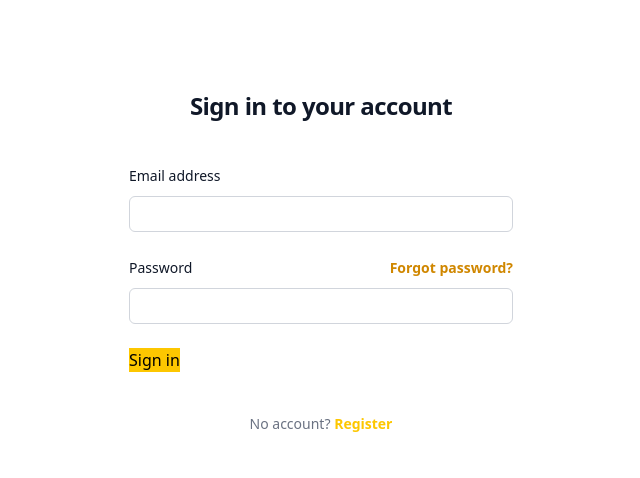
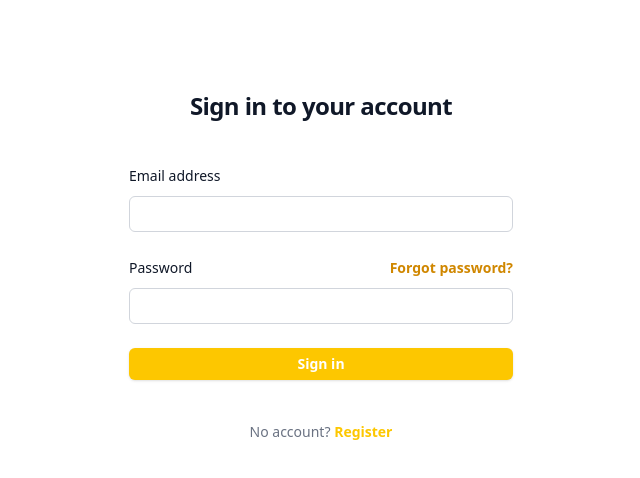
Before and after one commit to Kutukobra/cs9sbd, a React (Vite) app: page /login in a window 1280 px wide. Shown: the top 478 px of the page, without its empty margins (319-959 px from the left). Built offline with nearby package versions, Linux system fonts and the light colour scheme.

Commit message:
Login loading

```diff
--- a/src/pages/Login.jsx
+++ b/src/pages/Login.jsx
@@ -87,10 +87,11 @@ function Login() {
                     <div>
                         <button
                         type="submit"
-                        className={
-                            "flex w-full justify-center rounded-md px-3 py-1.5 text-sm/6 font-semibold text-white shadow-xs hover:bg-yellow-500 focus-visible:outline-2 focus-visible:outline-offset-2 focus-visible:outline-yellow-600 cursor-pointer"
-                            + loading ? " bg-yellow-400 cursor-not-allowed" : " bg-yellow-500"
-                        }
+                        className={`flex w-full justify-center rounded-md px-3 py-1.5 text-sm font-semibold shadow-sm focus-visible:outline focus-visible:outline-2 focus-visible:outline-offset-2 focus-visible:outline-yellow-600 ${
+                            loading
+                              ? "bg-yellow-300 cursor-not-allowed text-white"
+                              : "bg-yellow-400 hover:bg-yellow-500 text-white"
+                          }`}
                         >
                         {loading ? "Signing in..." : "Sign in"}
                         </button>
```
